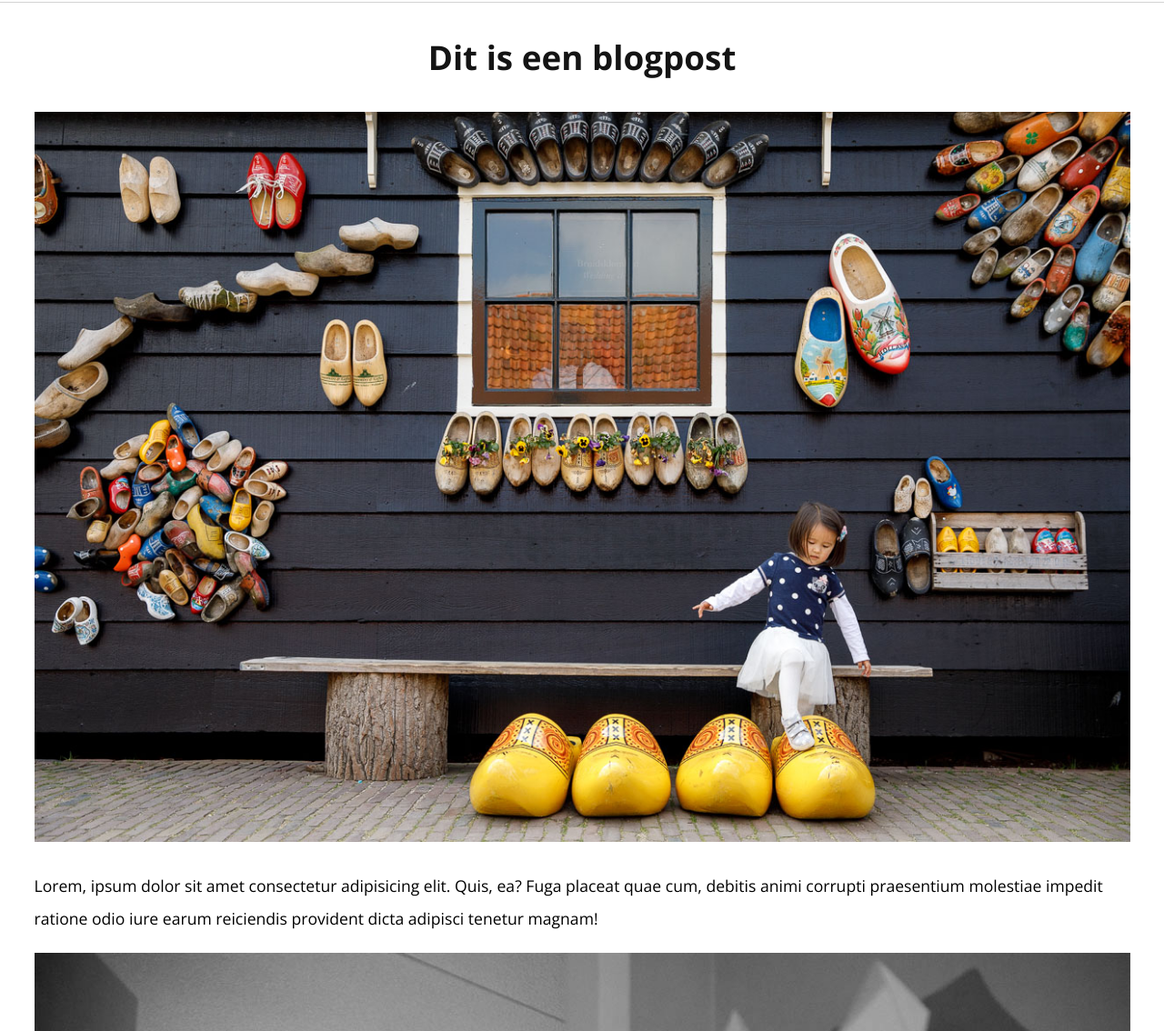
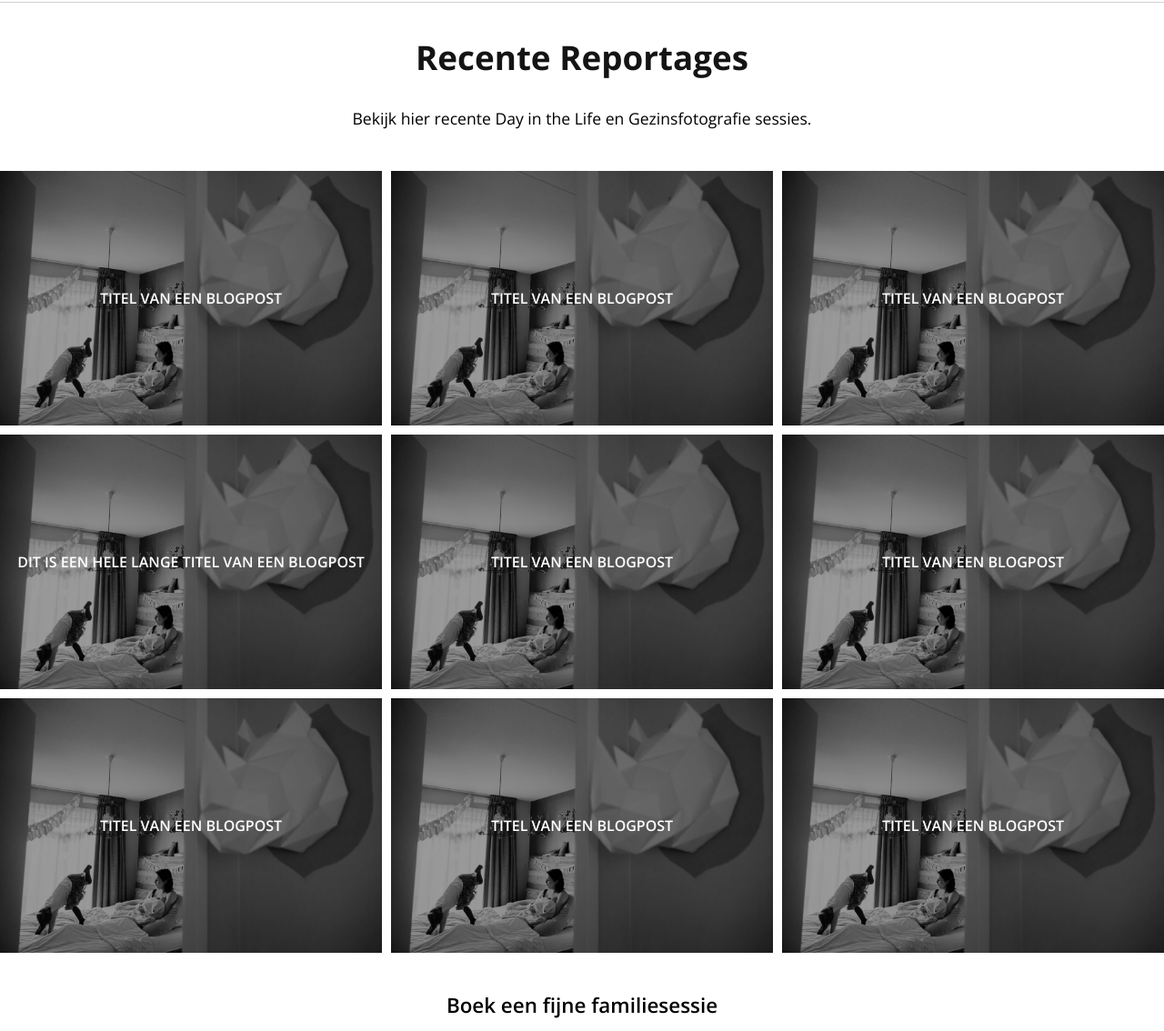
Before and after one commit to ramonsnellink/WINC_Module1_Eindopdracht, a plain HTML site: page blog.html in a window 1280 px wide. Shown: the part 98-1232 px from the top of the page at 91% size. Drawn offline with nearby package versions, Linux system fonts and the light colour scheme.

Commit message:
fixed blog archive

```diff
--- a/blog.html
+++ b/blog.html
@@ -9,7 +9,7 @@
       rel="stylesheet"
     />
 
-    <title>Real Family Life - Blogpost</title>
+    <title>Real Family Life - Recente Reportages</title>
   </head>
   <body>
     <header>
@@ -22,25 +22,131 @@
         <span class="nav__menu">|||</span>
       </nav>
     </header>
-    <main class="blogpost">
-      <h1 class="blogpost__title">Dit is een blogpost</h1>
+    <main class="blog">
+      <section class="page-intro">
+        <h1 class="page-intro__title">Recente Reportages</h1>
+        <p class="page-intro__content">
+          Bekijk hier recente Day in the Life en Gezinsfotografie sessies.
+        </p>
+      </section>
+
+      <section class="portfolio-grid">
+        <article class="portfolio-grid-item">
+          <a href="#" class="portfolio-grid-item__link">
             <img
-        class="blogpost__featured-img"
-        src="./images/Gezinsfoto-Zaanse-Schans-Zaandam-WI-015.jpg"
+              class="portfolio-grid-item__thumbnail"
+              src="./images/Gezinsfotografie-Day-in-the-Life-Nicoline-Dennis-024.jpg"
               alt=""
             />
-      <article class="blogpost__content">
-        <p>
-          Lorem, ipsum dolor sit amet consectetur adipisicing elit. Quis, ea? Fuga placeat quae cum,
-          debitis animi corrupti praesentium molestiae impedit ratione odio iure earum reiciendis
-          provident dicta adipisci tenetur magnam!
-        </p>
-        <img src="./images/Gezinsfotografie-Day-in-the-Life-Nicoline-Dennis-024.jpg" alt="" />
+            <div class="portfolio-grid-item__title">
+              <h4>Titel van een blogpost</h4>
+            </div>
+          </a>
+        </article>
+        <article class="portfolio-grid-item">
+          <a href="#" class="portfolio-grid-item__link">
             <img
-          src="./images/Gezinsfotografie-Day-in-the-Life-Thomas-Lisette-013-1245x830.jpg"
+              class="portfolio-grid-item__thumbnail"
+              src="./images/Gezinsfotografie-Day-in-the-Life-Nicoline-Dennis-024.jpg"
               alt=""
             />
+            <div class="portfolio-grid-item__title">
+              <h4>Titel van een blogpost</h4>
+            </div>
+          </a>
         </article>
+
+        <article class="portfolio-grid-item">
+          <a href="#" class="portfolio-grid-item__link">
+            <img
+              class="portfolio-grid-item__thumbnail"
+              src="./images/Gezinsfotografie-Day-in-the-Life-Nicoline-Dennis-024.jpg"
+              alt=""
+            />
+            <div class="portfolio-grid-item__title">
+              <h4>Titel van een blogpost</h4>
+            </div>
+          </a>
+        </article>
+
+        <article class="portfolio-grid-item">
+          <a href="blog-single.html" class="portfolio-grid-item__link">
+            <img
+              class="portfolio-grid-item__thumbnail"
+              src="./images/Gezinsfotografie-Day-in-the-Life-Nicoline-Dennis-024.jpg"
+              alt=""
+            />
+            <div class="portfolio-grid-item__title">
+              <h4>Dit is een hele lange titel van een blogpost</h4>
+            </div>
+          </a>
+        </article>
+
+        <article class="portfolio-grid-item">
+          <a href="blog-single.html" class="portfolio-grid-item__link">
+            <img
+              class="portfolio-grid-item__thumbnail"
+              src="./images/Gezinsfotografie-Day-in-the-Life-Nicoline-Dennis-024.jpg"
+              alt=""
+            />
+            <div class="portfolio-grid-item__title">
+              <h4>Titel van een blogpost</h4>
+            </div>
+          </a>
+        </article>
+
+        <article class="portfolio-grid-item">
+          <a href="blog-single.html" class="portfolio-grid-item__link">
+            <img
+              class="portfolio-grid-item__thumbnail"
+              src="./images/Gezinsfotografie-Day-in-the-Life-Nicoline-Dennis-024.jpg"
+              alt=""
+            />
+            <div class="portfolio-grid-item__title">
+              <h4>Titel van een blogpost</h4>
+            </div>
+          </a>
+        </article>
+
+        <article class="portfolio-grid-item">
+          <a href="blog-single.html" class="portfolio-grid-item__link">
+            <img
+              class="portfolio-grid-item__thumbnail"
+              src="./images/Gezinsfotografie-Day-in-the-Life-Nicoline-Dennis-024.jpg"
+              alt=""
+            />
+            <div class="portfolio-grid-item__title">
+              <h4>Titel van een blogpost</h4>
+            </div>
+          </a>
+        </article>
+
+        <article class="portfolio-grid-item">
+          <a href="blog-single.html" class="portfolio-grid-item__link">
+            <img
+              class="portfolio-grid-item__thumbnail"
+              src="./images/Gezinsfotografie-Day-in-the-Life-Nicoline-Dennis-024.jpg"
+              alt=""
+            />
+            <div class="portfolio-grid-item__title">
+              <h4>Titel van een blogpost</h4>
+            </div>
+          </a>
+        </article>
+
+        <article class="portfolio-grid-item">
+          <a href="blog-single.html" class="portfolio-grid-item__link">
+            <img
+              class="portfolio-grid-item__thumbnail"
+              src="./images/Gezinsfotografie-Day-in-the-Life-Nicoline-Dennis-024.jpg"
+              alt=""
+            />
+            <div class="portfolio-grid-item__title">
+              <h4>Titel van een blogpost</h4>
+            </div>
+          </a>
+        </article>
+      </section>
     </main>
     <footer>
       <div class="footer-cta">
```
Lines whose indentation alone changed are shown as unchanged.
